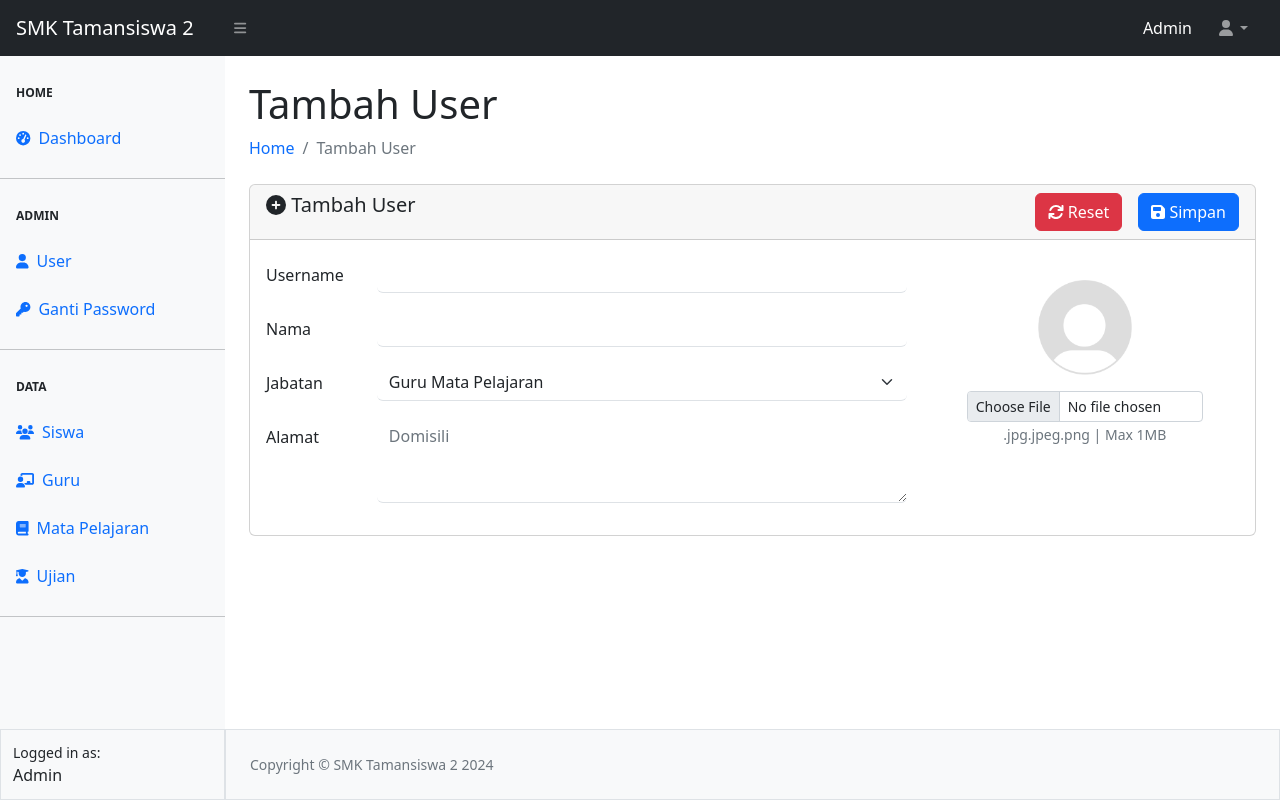
After one commit to alfatpololo/tamansiswa2website, a PHP site: page /sekolah/user/add-user.php in a window 1280 px wide. The commit adds this page. Run offline with PHP 8.4, Linux system fonts and the light colour scheme; some libraries are stand-ins or nearby versions.

Commit message:
gang gang gang

```diff
--- a/template/sidebar.php
+++ b/template/sidebar.php
@@ -10,7 +10,7 @@
                     </a>
                     <hr class="mb-0">
                     <div class="sb-sidenav-menu-heading">Admin</div>
-                    <a class="nav-link" href="<?= $main_url ?>index.php">
+                    <a class="nav-link" href="<?= $main_url ?>user/add-user.php">
                         <div class="sb-nav-link-icon"><i class="fa-solid fa-user"></i></div>
                         User
                     </a>
--- /dev/null
+++ b/user/add-user.php
@@ -0,0 +1,77 @@
+<?php
+
+require_once "../config.php";
+
+$title = "Tambah User - SMK Tamansiswa 2";
+require_once "../template/header.php";
+require_once "../template/navbar.php";
+require_once "../template/sidebar.php";
+
+?>
+
+<div id="layoutSidenav_content">
+    <main>
+        <div class="container-fluid px-4">
+            <h1 class="mt-4">Tambah User</h1>
+            <ol class="breadcrumb mb-4">
+                <li class="breadcrumb-item"><a class="link-primary text-decoration-none" href="../index.php">Home</a></li>
+                <li class="breadcrumb-item active">Tambah User</li>
+            </ol>
+            <div class="card">
+                <div class="card-header">
+                    <span class="h5"><i class="fa-solid fa-circle-plus"></i> Tambah User</span>
+                    <button type="submit" name="simpan" class="btn btn-primary float-end"><i class="fa-solid fa-floppy-disk"></i> Simpan</button>
+                    <button type="reset" name="reset" class="btn btn-danger float-end me-3"><i class="fa-solid fa-arrows-rotate"></i> Reset</button>
+                </div>
+                <div class="card-body">
+                    <div class="row">
+                        <div class="col-8">
+                            <div class="mb-3 row">
+                                <label for="username" class="col-sm-2 col-form-label">Username</label>
+                                <div class="col-sm-10">
+                                    <input pattern="[A-Za-z0-9]{3,}" title="Minimal 3 karakter, Kombinasi Huruf besar, kecil dan angka !" type="text" class="form-control border-0 border-bottom" id="username" name="username" maxlength="20" required>
+                                </div>
+                            </div>
+                            <div class="mb-3 row">
+                                <label for="nama" class="col-sm-2 col-form-label">Nama</label>
+                                <div class="col-sm-10">
+                                    <input type="text" class="form-control border-0 border-bottom" id="nama" name="nama" maxlength="20" required>
+                                </div>
+                            </div>
+                            <div class="mb-3 row">
+                                <label for="jabatan" class="col-sm-2 col-form-label">Jabatan</label>
+                                <div class="col-sm-10">
+                                    <select name="jabatan" id="jabatan" class="form-select border-0 border-bottom" required>
+                                        <option value="" selected>--Pilih Jabatan--</option>
+                                        <option value="Kepsek" selected>Kepsek</option>
+                                        <option value="Staff TU" selected>Staff TU</option>
+                                        <option value="Guru" selected>Guru Mata Pelajaran</option>
+                                    </select>
+                                </div>
+                            </div>
+                            <div class="mb-3 row">
+                                <label for="alamat" class="col-sm-2 col-form-label">Alamat</label>
+                                <div class="col-sm-10">
+                                    <textarea name="alamat" id="alamat" cols="30" rows="3" class="form-control border-0 border-bottom" placeholder="Domisili" required></textarea>
+                                </div>
+                            </div>
+
+                        </div>
+                        <div class="col-4 text-center px-5 mt-4">
+                            <img src="../asset/image/default.png" alt="gambar user" width="40%" class="mb-3">
+                            <input type="file" name="image" class="form-control form-control-sm">
+                            <small class="text-secondary">.jpg.jpeg.png | Max 1MB</small>
+                        </div>
+                    </div>
+                </div>
+            </div>
+
+
+        </div>
+    </main>
+
+    <?php
+
+    require_once "../template/footer.php";
+
+    ?>
```
Also changed, not shown: asset/image/default.png (added).
